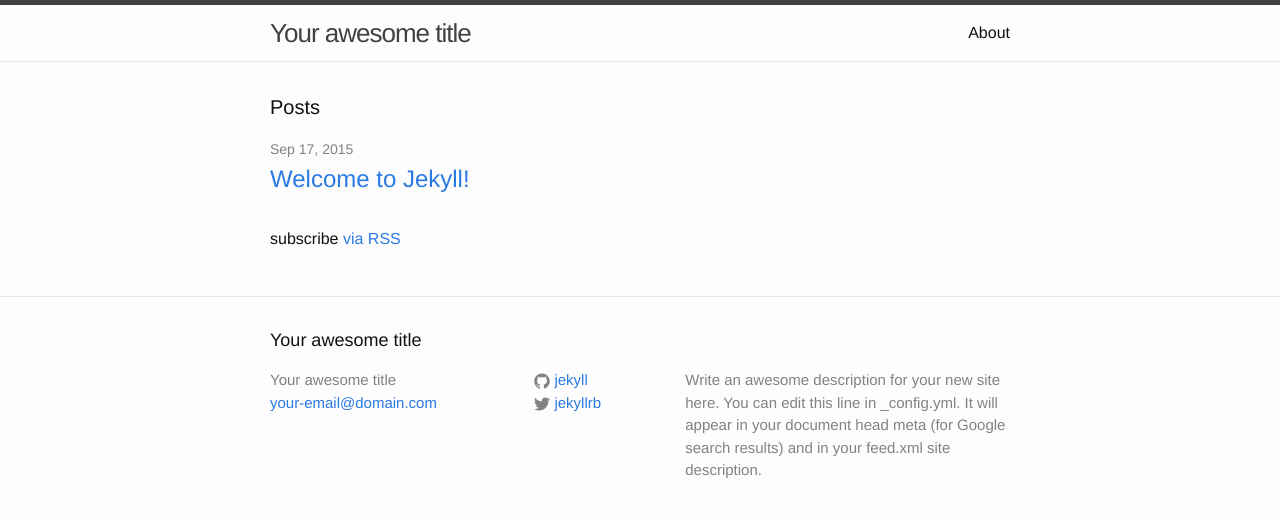
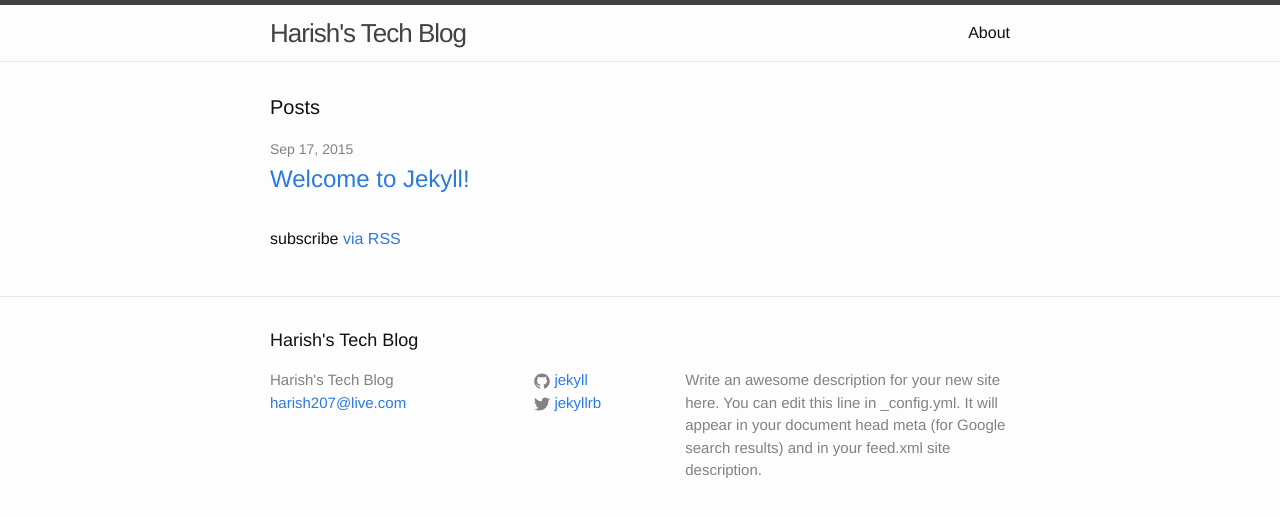
Before and after one commit to harishv7/tech, a Jekyll site: the page built from index.html, in a window 1280 px wide. Shown: the top 517 px of the page. Built offline with Jekyll 4.4.1, drawn with Linux system fonts in a browser that asks for light colours.

Commit message:
edited files

```diff
--- a/_config.yml
+++ b/_config.yml
@@ -1,12 +1,12 @@
 # Site settings
-title: Your awesome title
-email: your-email@domain.com
+title: Harish's Tech Blog
+email: harish207@live.com
 description: > # this means to ignore newlines until "baseurl:"
   Write an awesome description for your new site here. You can edit this
   line in _config.yml. It will appear in your document head meta (for
   Google search results) and in your feed.xml site description.
-baseurl: "" # the subpath of your site, e.g. /blog/
-url: "http://yourdomain.com" # the base hostname & protocol for your site
+baseurl: "/tech" # the subpath of your site, e.g. /blog/
+url: "http://harishv7.github.io" # the base hostname & protocol for your site
 twitter_username: jekyllrb
 github_username:  jekyll
 
```
Also changed, not shown: 1 other file.
